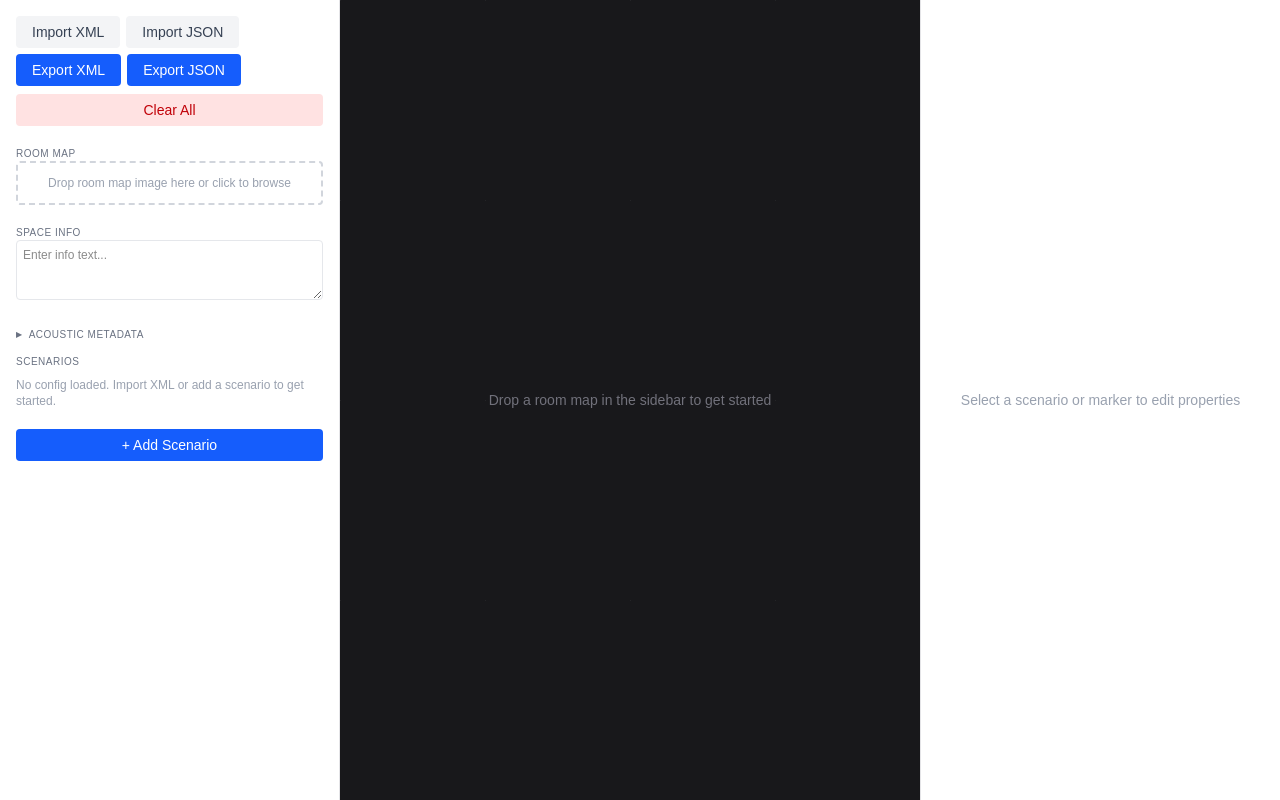
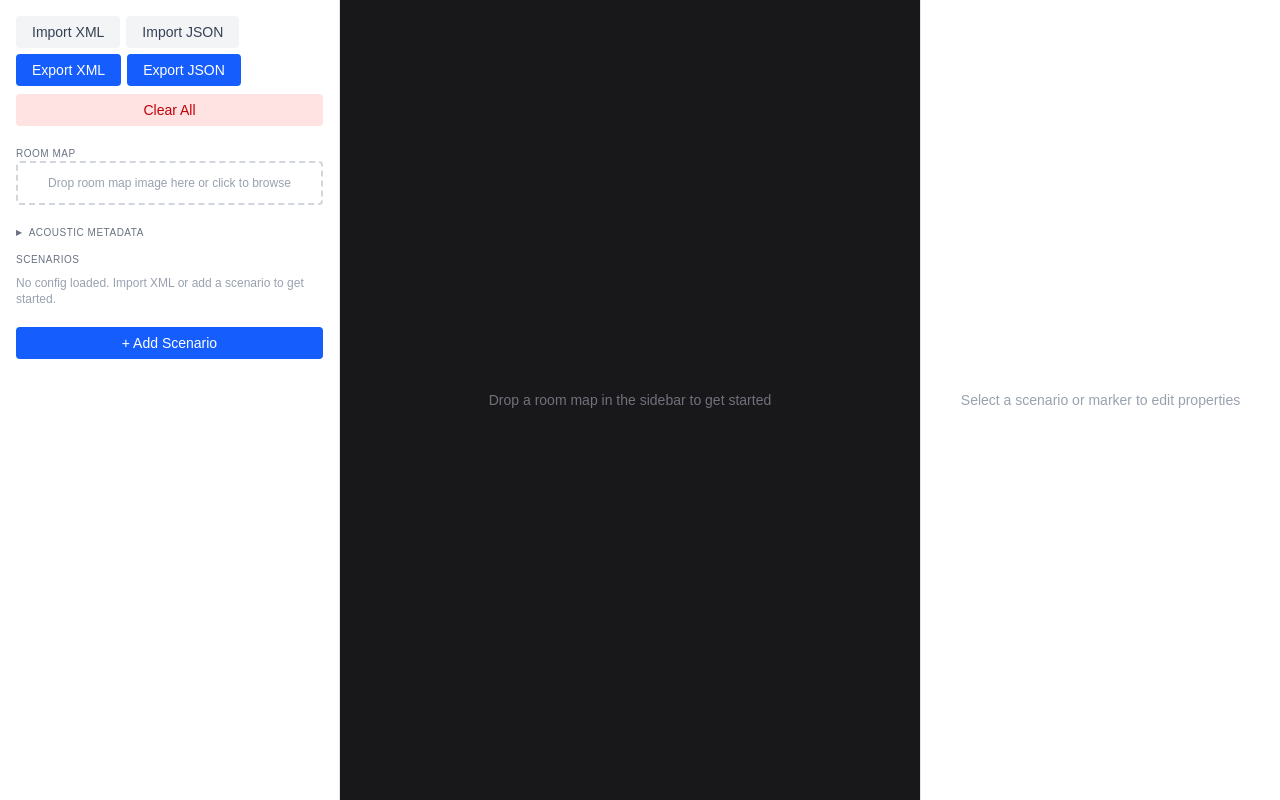
Before and after one commit to mageeagle/IR-metadata-creator, a Next.js app: page / in a window 1280 px wide. Built offline with nearby package versions, Linux system fonts and the light colour scheme.

Commit message:
refactor: move Space Info into Acoustic Metadata accordion

```diff
--- a/components/Editor/Sidebar.tsx
+++ b/components/Editor/Sidebar.tsx
@@ -246,17 +246,6 @@ export default function Sidebar(props: EditorState) {
         </>
       )}
 
-      {/* Space Info */}
-      <div className="px-4 pt-3"><h3 className="text-[10px] font-medium tracking-wider uppercase text-gray-500 dark:text-gray-400">Space Info</h3></div>
-      <div className="px-4 pb-2">
-        <textarea
-          value={infoData}
-          onChange={(e) => handleInfoChange(e.target.value)}
-          placeholder="Enter info text..."
-          className="w-full px-1.5 py-1.5 text-xs border rounded bg-transparent border-gray-200 dark:border-gray-700 focus:outline-none focus:ring-1 focus:ring-blue-500 min-h-[60px] resize-y"
-        />
-      </div>
-
       {/* Acoustic Metadata - Collapsible Section */}
       <div className="px-4 pt-3">
         <button
@@ -383,6 +372,15 @@ export default function Sidebar(props: EditorState) {
               className="w-full px-1.5 py-1.5 text-xs border rounded bg-transparent border-gray-200 dark:border-gray-700 focus:outline-none focus:ring-1 focus:ring-blue-500 min-h-[50px] resize-y"
             />
           </label>
+          <label className="block">
+            <span className="text-[10px] uppercase tracking-wider text-gray-400">Space Info</span>
+            <textarea
+              value={infoData}
+              onChange={(e) => handleInfoChange(e.target.value)}
+              placeholder="Enter info text..."
+              className="w-full px-1.5 py-1.5 text-xs border rounded bg-transparent border-gray-200 dark:border-gray-700 focus:outline-none focus:ring-1 focus:ring-blue-500 min-h-[60px] resize-y"
+            />
+          </label>
         </div>
       )}
 
```
